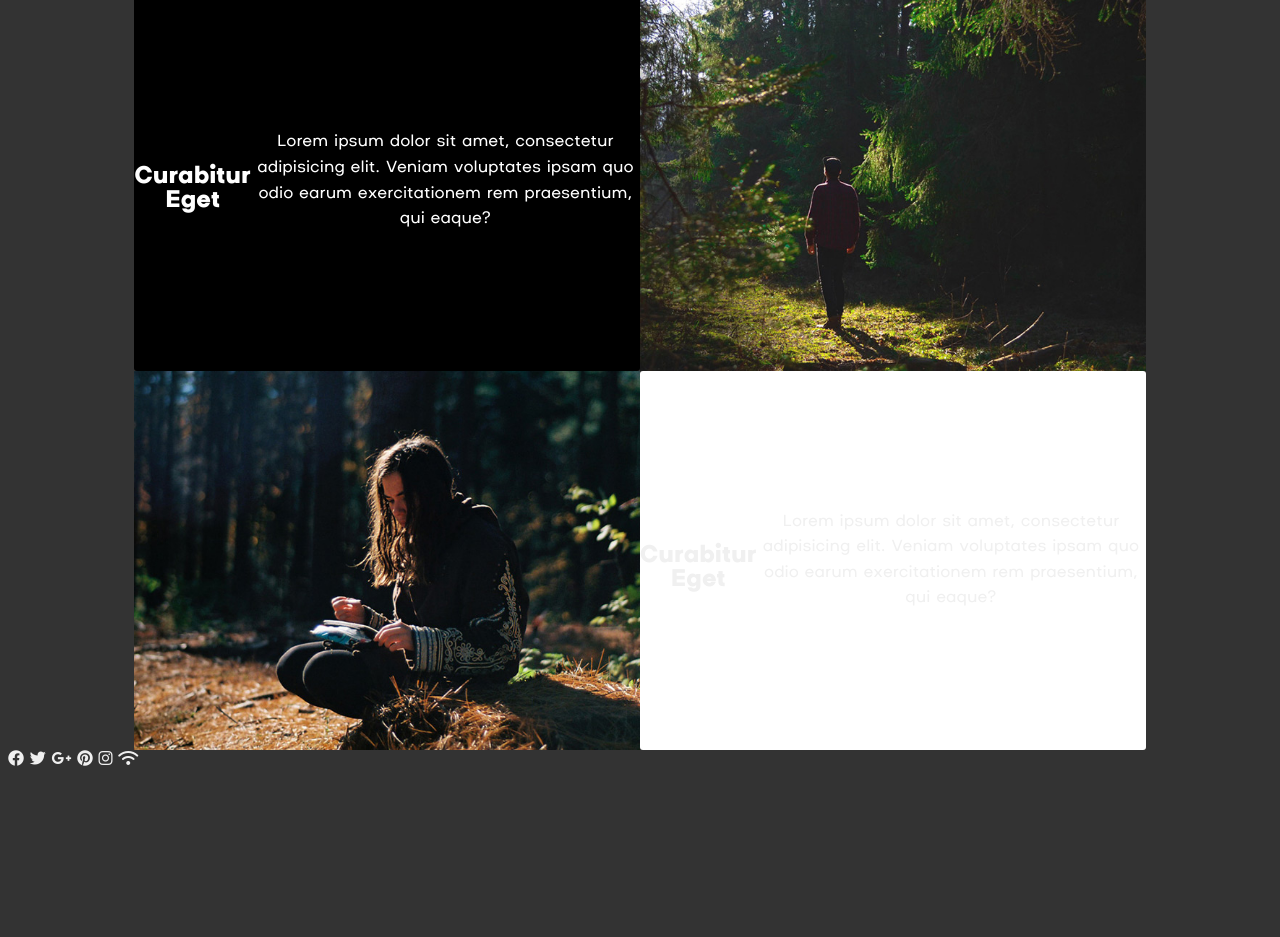
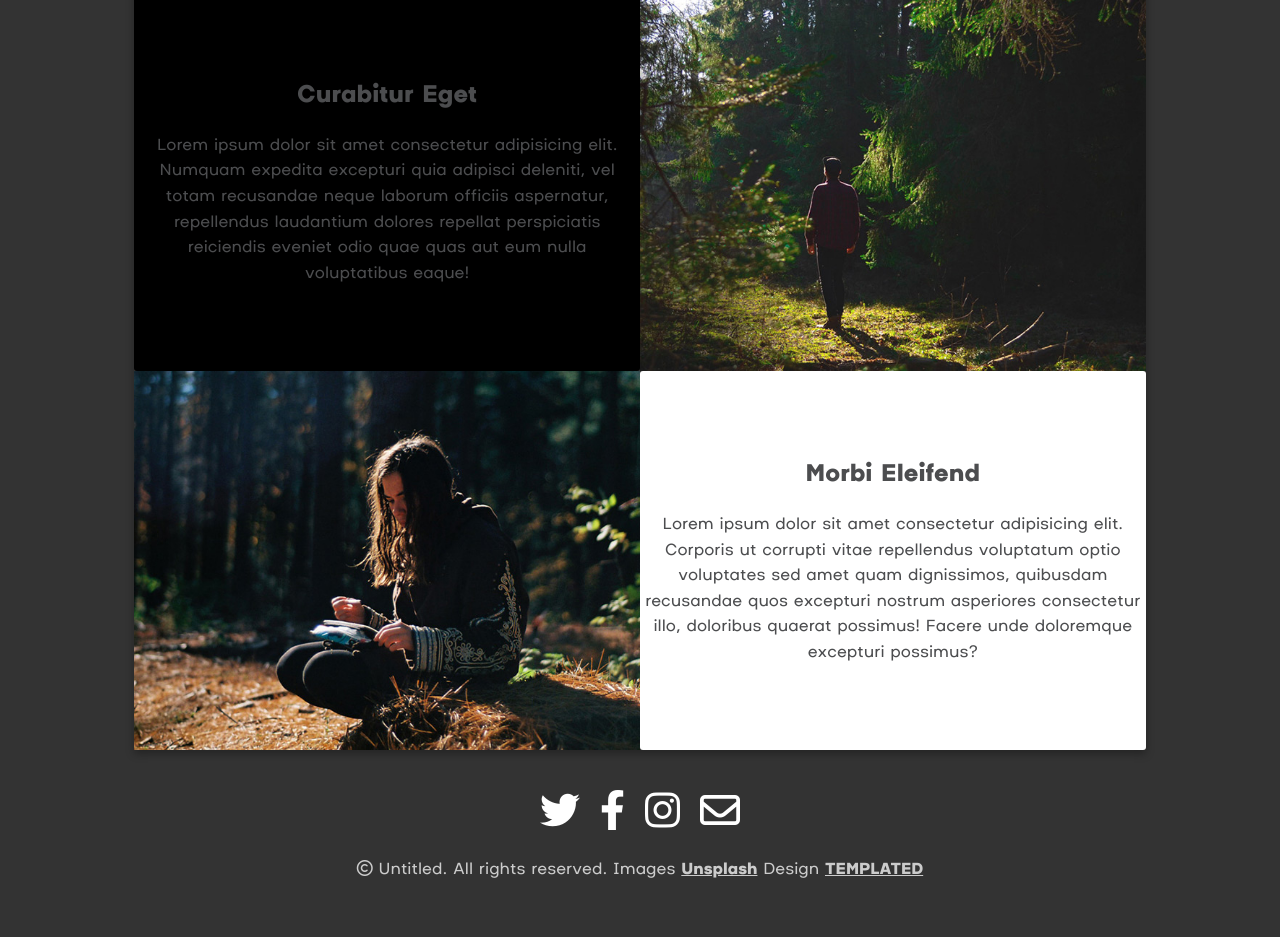
Before and after one commit to yacineatmani/caminar-css, a plain HTML site: page index.html in a window 1280 px wide. Shown: the part 2560-3497 px from the top of the page. Before the commit the page ends 3336 px from the top, so only its background shows below. Drawn offline with Linux system fonts and the light colour scheme.

Commit message:
footer ajustement et fin de la reproduction

```diff
--- a/index.html
+++ b/index.html
@@ -56,14 +56,14 @@
                 <img src="pic06.jpg" alt="Article Image 1">
             </div>
             <div class="text box">
-                <h3>Curabitur Eget</h3>
-                <p>Lorem ipsum dolor sit amet, consectetur adipisicing elit. Veniam voluptates ipsam quo odio earum exercitationem rem praesentium, qui eaque?</p>
+                <h3>Viverra Hendrerit</h3>
+                <p>Lorem ipsum dolor sit, amet consectetur adipisicing elit. Ex non itaque voluptatibus voluptatem error eveniet amet, ducimus possimus corrupti illo autem iste facilis ad nostrum saepe eos numquam quasi incidunt laboriosam vel. Perferendis quasi facilis incidunt.</p>
             </div>
 
             <!-- Deuxième rangée : Image à droite, Texte à gauche (inversé) -->
             <div class="text box text-black-bg">
                 <h3>Curabitur Eget</h3>
-                <p>Lorem ipsum dolor sit amet, consectetur adipisicing elit. Veniam voluptates ipsam quo odio earum exercitationem rem praesentium, qui eaque?</p>
+                <p>Lorem ipsum dolor sit amet consectetur adipisicing elit. Numquam expedita excepturi quia adipisci deleniti, vel totam recusandae neque laborum officiis aspernatur, repellendus laudantium dolores repellat perspiciatis reiciendis eveniet odio quae quas aut eum nulla voluptatibus eaque!</p>
             </div>
             <div class="article box">
                 <img src="pic07.jpg" alt="Article Image 2">
@@ -74,22 +74,20 @@
                 <img src="pic08.jpg" alt="Article Image 3">
             </div>
             <div class="text box">
-                <h3>Curabitur Eget</h3>
-                <p>Lorem ipsum dolor sit amet, consectetur adipisicing elit. Veniam voluptates ipsam quo odio earum exercitationem rem praesentium, qui eaque?</p>
+                <h3>Morbi Eleifend</h3>
+                <p>Lorem ipsum dolor sit amet consectetur adipisicing elit. Corporis ut corrupti vitae repellendus voluptatum optio voluptates sed amet quam dignissimos, quibusdam recusandae quos excepturi nostrum asperiores consectetur illo, doloribus quaerat possimus! Facere unde doloremque excepturi possimus?</p>
             </div>
         </div>
     </div>
 </section>
 <footer>
-<div>
-    <i class="fab fa-facebook"></i>
-    <i class="fab fa-twitter"></i>
-    <i class="fab fa-google-plus-g"></i>
-    <i class="fab fa-pinterest"></i>
-    <i class="fab fa-instagram"></i>
-    <i class="fas fa-wifi"></i>
-</div>
-<link href="https://cdnjs.cloudflare.com/ajax/libs/font-awesome/6.0.0-beta3/css/all.min.css" rel="stylesheet">
+    <div class="social-icons">
+        <i class="fab fa-twitter"></i>
+        <i class="fa-brands fa-facebook-f"></i>
+        <i class="fab fa-instagram"></i>
+        <i class="fa-regular fa-envelope"></i>    </div>
+    <p><i class="fa-regular fa-copyright"></i> Untitled. All rights reserved. Images <span class="underline">Unsplash</span> Design <span class="underline">TEMPLATED</span></p>
+    <link href="https://cdnjs.cloudflare.com/ajax/libs/font-awesome/6.0.0-beta3/css/all.min.css" rel="stylesheet">
 </footer>
 
 
--- a/styles.css
+++ b/styles.css
@@ -246,6 +246,8 @@ header h2{
 
 /* Utilisation du Grid pour organiser en 2 colonnes et 3 rangées */
 .grid {
+    box-shadow: 0 4px 8px rgba(0, 0, 0, 0.3);  /* Ombre pour l'effet 3D */
+
     display: grid;                     /* Appliquer Grid */
     grid-template-columns: 1fr 1fr;     /* 2 colonnes égales */
     grid-template-rows: auto auto auto; /* 3 rangées */
@@ -260,6 +262,7 @@ header h2{
     text-align: center;                 /* Centrer le texte */
     border-radius: 3px;                 /* Coins arrondis */
     display: flex;                      /* Flexbox pour centrer le contenu à l'intérieur de la box */
+    flex-direction: column;
     align-items: center;                /* Centrer verticalement */
     justify-content: center;            /* Centrer horizontalement */
     width: 100%;                        /* Chaque élément prend toute la largeur de sa cellule */
@@ -267,6 +270,7 @@ header h2{
     box-sizing: border-box;             /* Inclure padding et bordure dans la taille de l'élément */
     margin: 0;                          /* Enlever toute marge supplémentaire */
     padding: 0;                         /* Enlever tout padding supplémentaire */
+
 }
 
 /* Images : Ajuster les images pour qu'elles ne débordent pas */
@@ -305,11 +309,13 @@ header h2{
 
 /* Titre et texte */
 .text h3 {
+    color: #4c4d4f;
     font-size: 1.5rem;
     margin-bottom: 10px;
 }
 
 .text p {
+    color: #4c4d4f;
     font-size: 1rem;
     line-height: 1.6;
 }
@@ -326,3 +332,97 @@ header h2{
         grid-template-columns: 1fr; /* 1 colonne sur les petits écrans */
     }
 }
+
+/* Style global du footer */
+footer {
+    width: 80%;                   /* Largeur du footer (80% du conteneur parent) */
+    height: auto;                 /* Hauteur automatique pour ajuster au contenu */
+    display: flex;                /* Utilisation de Flexbox */
+    flex-direction: column;       /* Empile les éléments verticalement */
+    justify-content: center;      /* Centrer verticalement */
+    align-items: center;          /* Centrer horizontalement */
+    margin: 0 auto;               /* Centrer le footer sur la page */
+    text-align: center;           /* Centrer le texte */
+    padding: 40px 0;              /* Padding interne pour espacer les éléments du bord */
+    background-color: #333;       /* Fond sombre pour le footer */
+    color: white;                 /* Texte blanc */
+}
+
+/* Style des icônes de réseaux sociaux */
+footer .social-icons {
+    display: flex;                /* Utilisation de Flexbox pour aligner les icônes horizontalement */
+    justify-content: center;      /* Centrer les icônes horizontalement */
+    gap: 20px;                    /* Espacement entre les icônes */
+    margin-bottom: 20px;          /* Espace sous les icônes */
+}
+
+/* Style des icônes (font-awesome) */
+footer .social-icons i {
+    font-size: 40px;              /* Taille des icônes */
+    cursor: pointer;             /* Curseur en forme de main au survol */
+    transition: transform 0.3s, color 0.3s; /* Effet de transition lors du survol */
+}
+
+/* Effet au survol des icônes (zoom et changement de couleur) */
+footer .social-icons i:hover {
+    transform: scale(1.2);        /* Augmenter légèrement la taille au survol */
+    color: #1da1f2;               /* Couleur de survol (bleu pour Twitter) */
+}
+
+/* Style du texte sous les icônes */
+footer p {
+    font-size: 1rem;              /* Taille de police plus petite */
+    margin-top: 10px;             /* Espacement entre les icônes et le texte */
+    color: #ccc;                  /* Couleur plus claire pour le texte */
+}
+/* Appliquer un soulignement personnalisé */
+footer .underline {
+    text-decoration: underline;   /* Souligner le texte */
+                /* Change la couleur du texte souligné (optionnel) */
+    font-weight: bold;            /* Ajouter de la graisse au texte (optionnel) */
+}
+
+
+/* Responsivité pour petits écrans */
+@media (max-width: 768px) {
+    footer .social-icons {
+        gap: 15px;                /* Moins d'espacement entre les icônes sur petits écrans */
+    }
+
+    footer .social-icons i {
+        font-size: 30px;          /* Réduire la taille des icônes sur petits écrans */
+    }
+
+    footer p {
+        font-size: 0.9rem;         /* Réduire la taille du texte sur petits écrans */
+    }
+}
+
+/* Spécificité pour chaque icône */
+footer .social-icons i.fa-twitter:hover {
+    color: #1da1f2; /* Couleur Twitter */
+}
+
+footer .social-icons i.fa-facebook:hover {
+    color: #1877f2; /* Couleur Facebook */
+}
+
+footer .social-icons i.fa-instagram:hover {
+    color: #e1306c; /* Couleur Instagram */
+}
+
+footer .social-icons i.fa-envelope:hover {
+    color: #f1c40f; /* Couleur jaune pour l'enveloppe */
+}
+
+/* Inverser les couleurs de l'icône Facebook */
+#facebook {
+    filter: invert();   /* Inverse les couleurs */
+}
+
+/* Inverser les couleurs de l'icône Enveloppe */
+#envelope {
+    filter: invert();   /* Inverse les couleurs */
+}
+
+/* Les autres icônes (Twitter, Instagram) gardent leur couleur par défaut */
```
